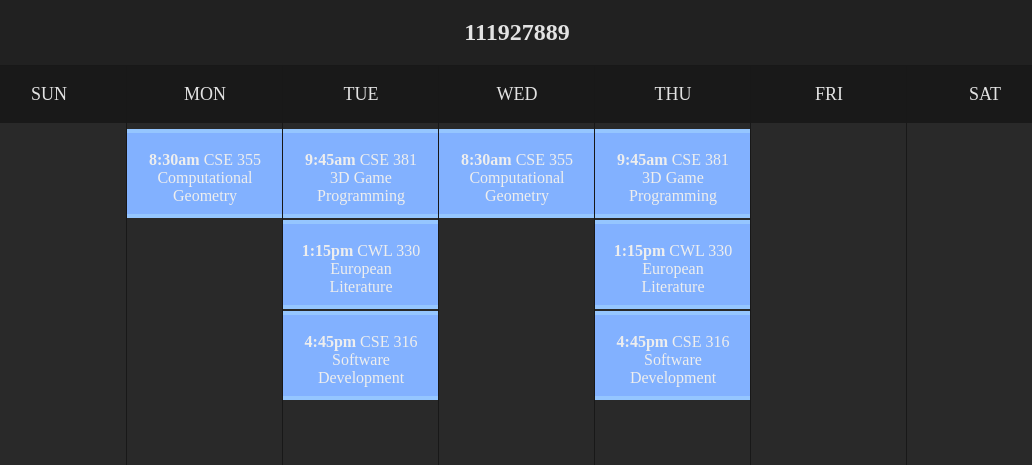
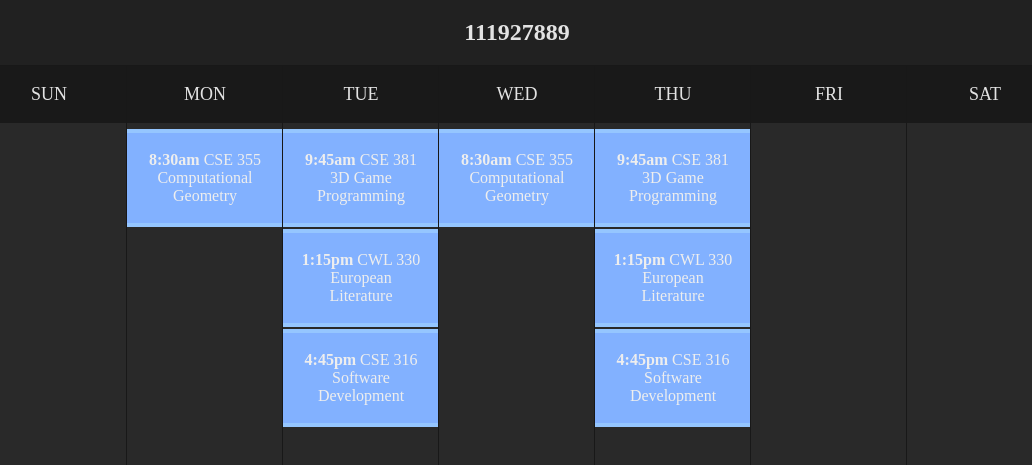
Before and after one commit to Gold-Flake/Gold-Flake.github.io, a plain HTML site: page index.html in a window 1280 px wide. Shown: the part 61-526 px from the top of the page, without its empty margins (123-1155 px from the left). Drawn offline with Linux system fonts and the light colour scheme.

Commit message:
class max-height upped from 45 to 55

```diff
--- a/index.html
+++ b/index.html
@@ -49,7 +49,7 @@
             width: 120px;
             white-space: normal;
             outline: 4px solid #95c6ff;
-            max-height:45px;
+            max-height:55px;
 
         }
 
```
